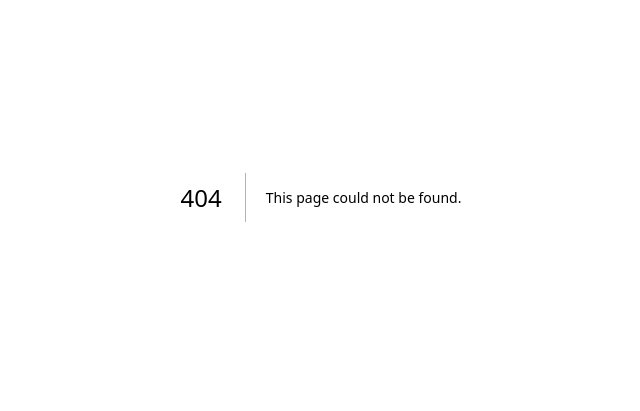
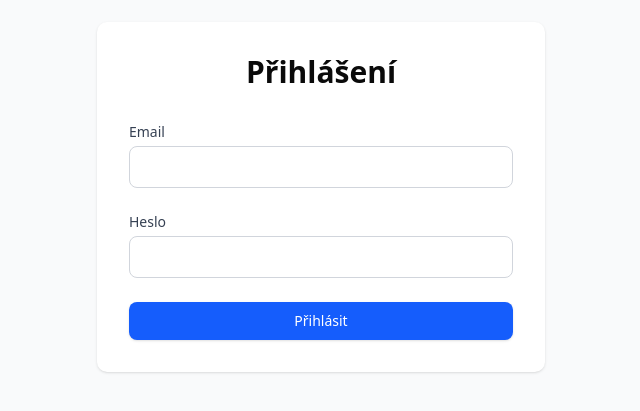
Before and after one commit to MartinChovanec/frontend-test, a Next.js app: page /auth/login in a window 1280 px wide. Before the commit this address had no page. Shown: the part 203-614 px from the top of the page, without its empty margins (319-959 px from the left). Built offline with nearby package versions, Linux system fonts and the light colour scheme.

Commit message:
login to app, app is available only to login users

```diff
--- a/src/app/(login)/login/page.tsx
+++ /dev/null
@@ -1,9 +0,0 @@
-import React from 'react';
-
-import LoginForm from '@/components/login-form';
-
-function Page() {
-  return <LoginForm />;
-}
-
-export default Page;
--- /dev/null
+++ b/src/app/auth/login/page.tsx
@@ -0,0 +1,5 @@
+import LoginForm from '../../../components/auth/LoginForm';
+
+export default function LoginPage() {
+  return <LoginForm />
+}
--- a/src/app/layout.tsx
+++ b/src/app/layout.tsx
@@ -2,6 +2,8 @@ import './globals.css';
 
 import type { Metadata } from 'next';
 import { Geist, Geist_Mono } from 'next/font/google';
+import { AuthProvider } from '@/contexts/AuthContext';
+import AuthGuard from '@/components/auth/AuthGuard';
 
 const geistSans = Geist({
   variable: '--font-geist-sans',
@@ -28,7 +30,11 @@ function RootLayout({
       <body
         className={`${geistSans.variable} ${geistMono.variable} antialiased`}
       >
-        {children}
+        <AuthProvider>
+          <AuthGuard>
+            {children}
+          </AuthGuard>
+        </AuthProvider>
       </body>
     </html>
   );
--- /dev/null
+++ b/src/components/auth/AuthGuard.tsx
@@ -0,0 +1,27 @@
+'use client'
+
+import { useAuth } from '@/contexts/AuthContext'
+import { useRouter, usePathname } from 'next/navigation'
+import { useEffect } from 'react'
+
+export default function AuthGuard({ children }: { children: React.ReactNode }) {
+  const { user, isLoading } = useAuth()
+  const router = useRouter()
+  const pathname = usePathname()
+
+  useEffect(() => {
+    if (!isLoading && !user && !pathname.startsWith('/auth')) {
+      router.push('/auth/login')
+    }
+  }, [user, isLoading, router, pathname])
+
+  if (isLoading) {
+    return <div>Načítání...</div>
+  }
+
+  if (!user && !pathname.startsWith('/auth')) {
+    return null
+  }
+
+  return <>{children}</>
+}
--- /dev/null
+++ b/src/components/auth/LoginForm.tsx
@@ -0,0 +1,75 @@
+'use client'
+
+import { useState, useEffect } from 'react'
+import { useAuth } from '@/contexts/AuthContext'
+import { useRouter } from 'next/navigation'
+
+export default function LoginForm() {
+  const [email, setEmail] = useState('')
+  const [password, setPassword] = useState('')
+  const [error, setError] = useState('')
+  const { login, user } = useAuth()
+  const router = useRouter()
+
+  useEffect(() => {
+    if (user) {
+      router.push('/')
+    }
+  }, [user, router])
+
+  const handleSubmit = async (e: React.FormEvent) => {
+    e.preventDefault()
+    setError('')
+
+    try {
+      login(email, password)
+    } catch (err) {
+      setError('Nesprávné přihlašovací údaje')
+    }
+  }
+
+  return (
+    <div className="min-h-screen flex items-center justify-center bg-gray-50">
+      <div className="max-w-md w-full space-y-8 p-8 bg-white rounded-lg shadow">
+        <h2 className="text-center text-3xl font-bold">Přihlášení</h2>
+        <form className="mt-8 space-y-6" onSubmit={handleSubmit}>
+          <div>
+            <label htmlFor="email" className="block text-sm font-medium text-gray-700">
+              Email
+            </label>
+            <input
+              id="email"
+              type="email"
+              required
+              className="mt-1 block w-full px-3 py-2 border border-gray-300 rounded-md"
+              value={email}
+              onChange={(e) => setEmail(e.target.value)}
+            />
+          </div>
+          <div>
+            <label htmlFor="password" className="block text-sm font-medium text-gray-700">
+              Heslo
+            </label>
+            <input
+              id="password"
+              type="password"
+              required
+              className="mt-1 block w-full px-3 py-2 border border-gray-300 rounded-md"
+              value={password}
+              onChange={(e) => setPassword(e.target.value)}
+            />
+          </div>
+          {error && (
+            <p className="text-red-500 text-sm">{error}</p>
+          )}
+          <button
+            type="submit"
+            className="w-full flex justify-center py-2 px-4 border border-transparent rounded-md shadow-sm text-sm font-medium text-white bg-blue-600 hover:bg-blue-700"
+          >
+            Přihlásit
+          </button>
+        </form>
+      </div>
+    </div>
+  )
+}
--- /dev/null
+++ b/src/contexts/AuthContext.tsx
@@ -0,0 +1,65 @@
+'use client'
+
+import { createContext, useContext, useState, ReactNode, useEffect } from 'react'
+
+type User = {
+  id: string
+  email: string
+  name: string
+}
+
+type AuthContextType = {
+  user: User | null
+  login: (email: string, password: string) => void
+  logout: () => void
+  isLoading: boolean
+}
+
+const AuthContext = createContext<AuthContextType | null>(null)
+
+export function AuthProvider({ children }: { children: ReactNode }) {
+  const [user, setUser] = useState<User | null>(null)
+  const [isLoading, setIsLoading] = useState(true)
+
+  useEffect(() => {
+    const storedUser = localStorage.getItem('user')
+    if (storedUser) {
+      setUser(JSON.parse(storedUser))
+    }
+    setIsLoading(false)
+  }, [])
+
+  const login = (email: string, password: string) => {
+    // API call simulation
+    if (email === 'test@test.com' && password === 'test123') {
+      const userData = {
+        id: '1',
+        email,
+        name: 'Test User'
+      }
+      setUser(userData)
+      localStorage.setItem('user', JSON.stringify(userData))
+    } else {
+      throw new Error('Neplatné přihlašovací údaje')
+    }
+  }
+
+  const logout = () => {
+    setUser(null)
+    localStorage.removeItem('user')
+  }
+
+  return (
+    <AuthContext.Provider value={{ user, login, logout, isLoading }}>
+      {children}
+    </AuthContext.Provider>
+  )
+}
+
+export function useAuth() {
+  const context = useContext(AuthContext)
+  if (!context) {
+    throw new Error('useAuth musí být použit uvnitř AuthProvider')
+  }
+  return context
+}
```
